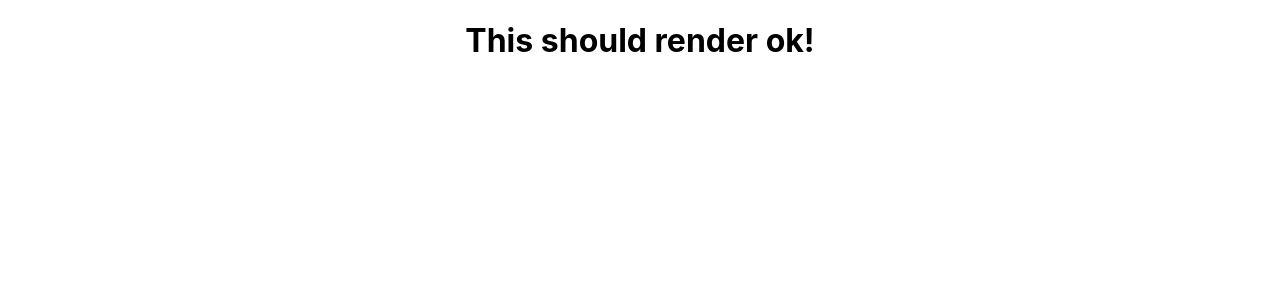
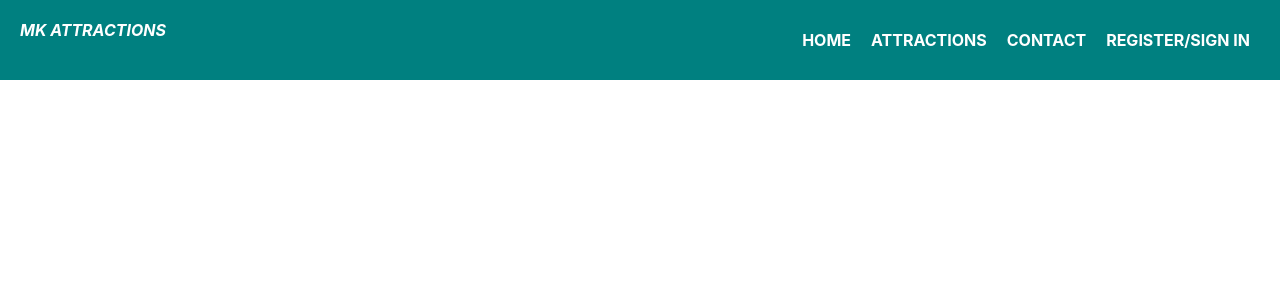
Before and after one commit to hannahro15/Django-React-With-Me-Project, a React (Create React App) app in the folder frontend/reactapp/: page / in a window 1280 px wide. Shown: the top 300 px of the page. Built offline with nearby package versions, Linux system fonts and the light colour scheme.

Commit message:
Add a navigation bar

```diff
--- a/frontend/reactapp/package.json
+++ b/frontend/reactapp/package.json
@@ -8,7 +8,9 @@
     "@testing-library/react": "^16.3.0",
     "@testing-library/user-event": "^13.5.0",
     "react": "^19.1.1",
+    "react-bootstrap": "^2.10.10",
     "react-dom": "^19.1.1",
+    "react-router": "^7.8.2",
     "react-scripts": "5.0.1",
     "web-vitals": "^2.1.4"
   },
--- a/frontend/reactapp/src/App.css
+++ b/frontend/reactapp/src/App.css
@@ -1,18 +1,42 @@
-.App {
-  text-align: center;
+* {
+  margin: 0;
+  padding: 0;
+  box-sizing: border-box;
 }
 
-.App-header {
-  background-color: #282c34;
-  min-height: 100vh;
+.container {
   display: flex;
-  flex-direction: column;
-  align-items: center;
-  justify-content: center;
-  font-size: calc(10px + 2vmin);
-  color: white;
+  background-color: teal;
+  padding: 10px;
+  justify-content: space-between;
 }
 
-.App-link {
-  color: #61dafb;
+.logo {
+  color: white;
+  text-decoration: none;
+  padding: 10px;
+  font-weight: bold;
+  text-transform: uppercase;
+  align-items: center;
+  font-style: italic;
 }
+
+.me-auto {
+  display: flex;
+  padding: 10px;
+  align-items: end;
+}
+
+#basic-nav-dropdown {
+  display: block;
+  text-decoration: none;
+}
+
+.nav-link {
+  text-decoration: none;
+  padding: 10px;
+  align-items: end;
+  color: white;
+  font-weight: bold;
+  text-transform: uppercase;
+}
--- a/frontend/reactapp/src/App.js
+++ b/frontend/reactapp/src/App.js
@@ -1,10 +1,27 @@
 import './App.css';
+import Container from 'react-bootstrap/Container';
+import Nav from 'react-bootstrap/Nav';
+import Navbar from 'react-bootstrap/Navbar';
+import NavDropdown from 'react-bootstrap/NavDropdown';
 
 function App() {
   return (
-    <div className="App">
-      <h1>This should render ok! </h1>
-    </div>
+    <Navbar expand="lg" className="bg-body-tertiary">
+      <Container>
+        <Navbar.Brand className="logo" href="#home">MK Attractions</Navbar.Brand>
+        <Navbar.Collapse id="basic-navbar-nav">
+          <Nav className="me-auto">
+            <Nav.Link className="nav-link" href="#home">Home</Nav.Link>
+            <Nav.Link className="nav-link" href="#attractions">Attractions</Nav.Link>
+            <Nav.Link className="nav-link" href="#contact">Contact</Nav.Link>
+            <NavDropdown title="Register/Sign In" id="basic-nav-dropdown">
+              <NavDropdown.Item className="nav-link" href="#register">Register</NavDropdown.Item>
+              <NavDropdown.Item className="nav-link" href="#sign-in">Sign In</NavDropdown.Item>
+            </NavDropdown>
+          </Nav>
+        </Navbar.Collapse>
+      </Container>
+    </Navbar>
   );
 }
 
```
Also changed, not shown: 1 other file (tests, documents, lock files or other folders).
